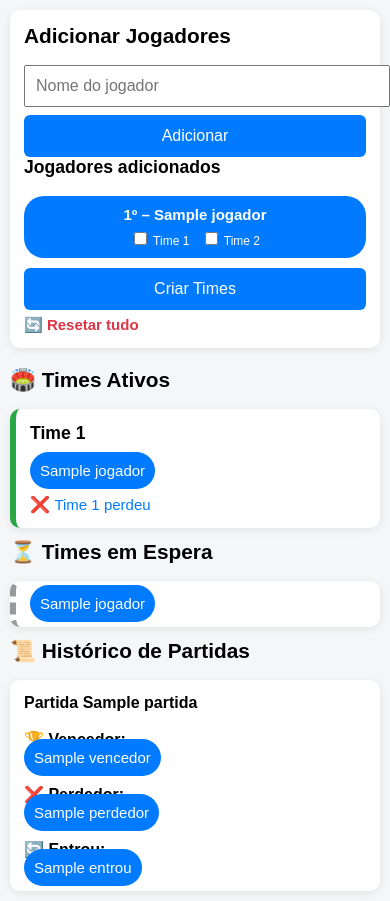
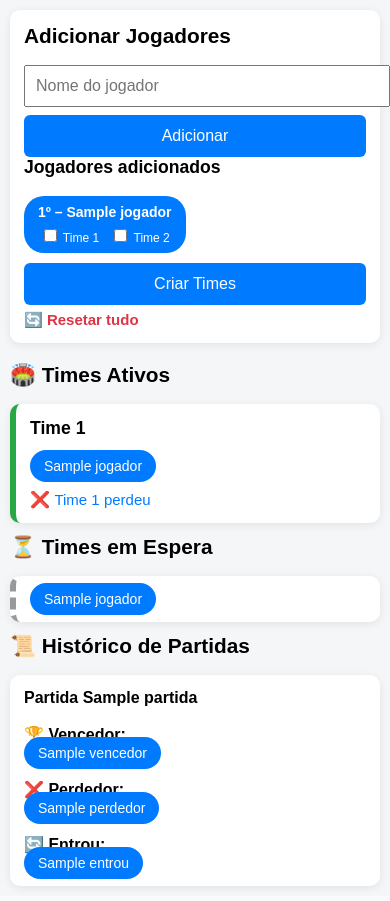
Before and after one commit to michaelbnh/gerenciador-times, a Flask app: template templates/index.html in a window 390 px wide. Run offline with Flask 3, Linux system fonts and the light colour scheme; the template is opened without the code that fills it: most values are stand-ins (such as "Sample title", 1, 10 or a date in 2020).

Commit message:
Update style.css

```diff
--- a/static/style.css
+++ b/static/style.css
@@ -56,20 +56,21 @@ a.danger {
     font-weight: bold;
 }
 
-/* LISTA DE JOGADORES EM GRID */
+/* LISTA DE JOGADORES */
 .jogadores-grid {
-    display: grid;
-    grid-template-columns: repeat(auto-fill, minmax(130px, 1fr));
+    display: flex;
+    flex-wrap: wrap;
     gap: 8px;
     margin-top: 10px;
 }
 
 .jogador {
-    padding: 6px 10px;
+    padding: 6px 14px;
     border-radius: 20px;
     font-size: 14px;
     color: #fff;
     text-align: center;
+    white-space: nowrap;
 }
 
 /* CORES AUTOMÁTICAS */
@@ -110,7 +111,7 @@ a.danger {
         padding: 10px;
     }
 
-    /* GRID PRINCIPAL vira coluna única */
+    /* GRID vira coluna única */
     .grid {
         grid-template-columns: 1fr;
     }
@@ -127,7 +128,7 @@ a.danger {
         font-size: 1.1rem;
     }
 
-    /* Input ocupa toda largura */
+    /* Input 100% */
     input[type="text"] {
         width: 100%;
         padding: 10px;
@@ -135,21 +136,21 @@ a.danger {
         margin-bottom: 8px;
     }
 
-    /* Botão grande para toque */
+    /* Botão touch-friendly */
     button {
         width: 100%;
         padding: 12px;
         font-size: 16px;
     }
 
-    /* Jogadores em 1 coluna */
+    /* Chips organizados no mobile */
     .jogadores-grid {
-        grid-template-columns: 1fr;
+        gap: 6px;
     }
 
     .jogador {
-        font-size: 15px;
-        padding: 10px;
+        font-size: 14px;
+        padding: 8px 14px;
     }
 
     /* Times */
@@ -158,7 +159,7 @@ a.danger {
         margin-bottom: 12px;
     }
 
-    /* Links mais clicáveis */
+    /* Links */
     a {
         font-size: 15px;
         display: inline-block;
```
